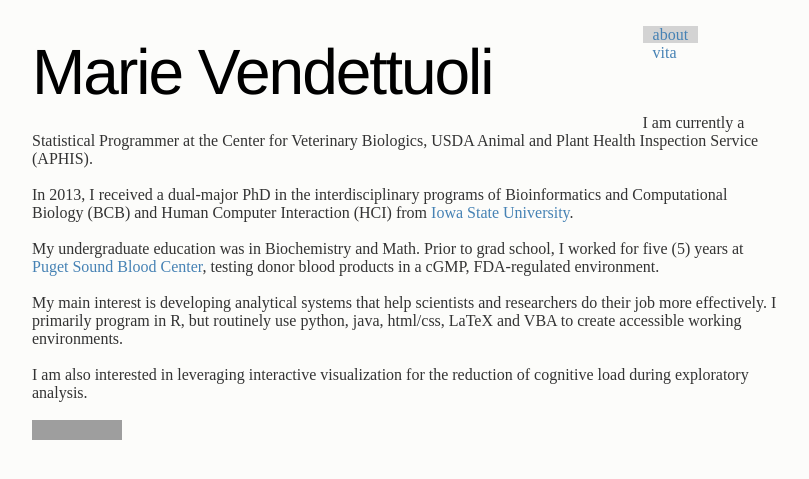
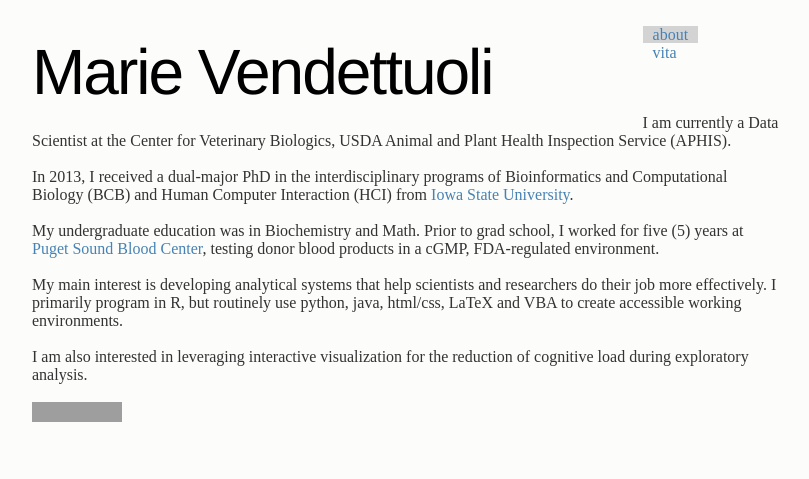
Before and after one commit to mariev/studiousmarie, a Jekyll site: the page built from index.md, in a window 1280 px wide. Shown: the top 479 px of the page, without its empty margins (233-1042 px from the left). Built offline with Jekyll 4.4.1, drawn with Linux system fonts in a browser that asks for light colours; Markdown is read by kramdown in place of the engine named in the settings; grey boxes are pictures that could not be loaded.

Commit message:
add title change from 12/2017

```diff
--- a/index.md
+++ b/index.md
@@ -7,7 +7,7 @@ section: about
 
 
 <div id="statement">
-  I am currently a Statistical Programmer at the Center for Veterinary Biologics, USDA Animal and Plant Health Inspection Service (APHIS).
+  I am currently a Data Scientist at the Center for Veterinary Biologics, USDA Animal and Plant Health Inspection Service (APHIS).
   <br><br>
 	In 2013, I received a dual-major PhD in the interdisciplinary programs of Bioinformatics and
 	Computational Biology (BCB) and Human Computer Interaction (HCI) from <a href =
```
